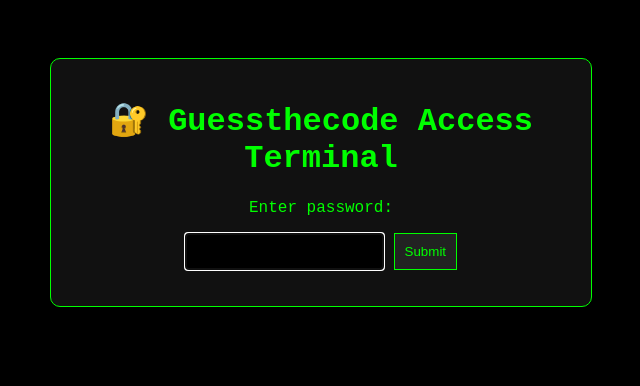
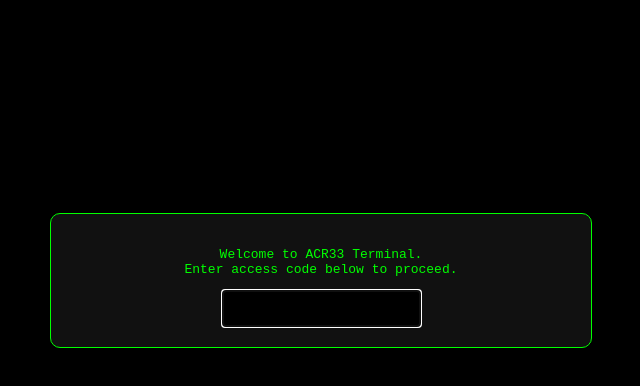
Before and after one commit to vitouh/guess-the-code, a plain HTML site: page index.html in a window 1280 px wide. Shown: the whole page, without its empty margins (319-959 px from the left). Drawn offline with Linux system fonts and the light colour scheme.

Commit message:
Update index.html

```diff
--- a/index.html
+++ b/index.html
@@ -1,20 +1,27 @@
 <!DOCTYPE html>
 <html lang="en">
 <head>
-  <meta charset="UTF-8">
-  <title>Access Terminal</title>
-  <link rel="stylesheet" href="style.css">
+  <meta charset="UTF-8" />
+  <meta name="viewport" content="width=device-width, initial-scale=1.0" />
+  <title>ACR33 Terminal</title>
+  <link rel="stylesheet" href="style.css" />
+  <link rel="icon" href="favicon.ico" type="image/x-icon" />
 </head>
 <body>
+  <canvas id="matrix-canvas"></canvas>
+
   <div class="terminal">
-    <h1 class="title">🔐 Guessthecode Access Terminal</h1>
-    <p>Enter password:</p>
-    <input type="password" id="passwordInput" autofocus />
-    <button onclick="checkPassword()">Submit</button>
-    <p id="message"></p>
-    <p id="hint"></p>
-    <p id="failCount"></p>
+    <pre id="output">
+Welcome to ACR33 Terminal.
+Enter access code below to proceed.
+</pre>
+    <input type="text" id="terminal-input" autocomplete="off" autofocus />
   </div>
+
+  <audio id="scream" src="scream.mp3"></audio>
+
+  <script src="matrix.js"></script>
+  <script src="insults.js"></script>
   <script src="script.js"></script>
 </body>
 </html>
```
